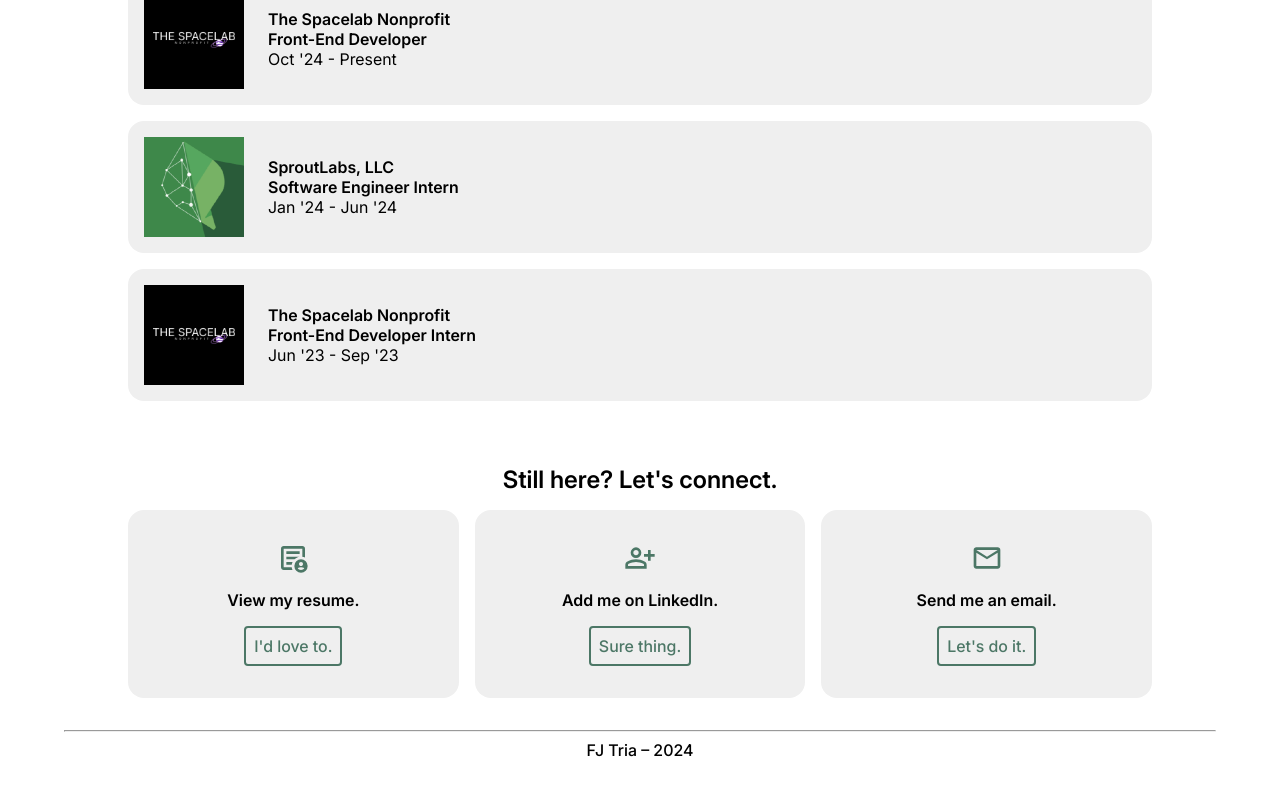
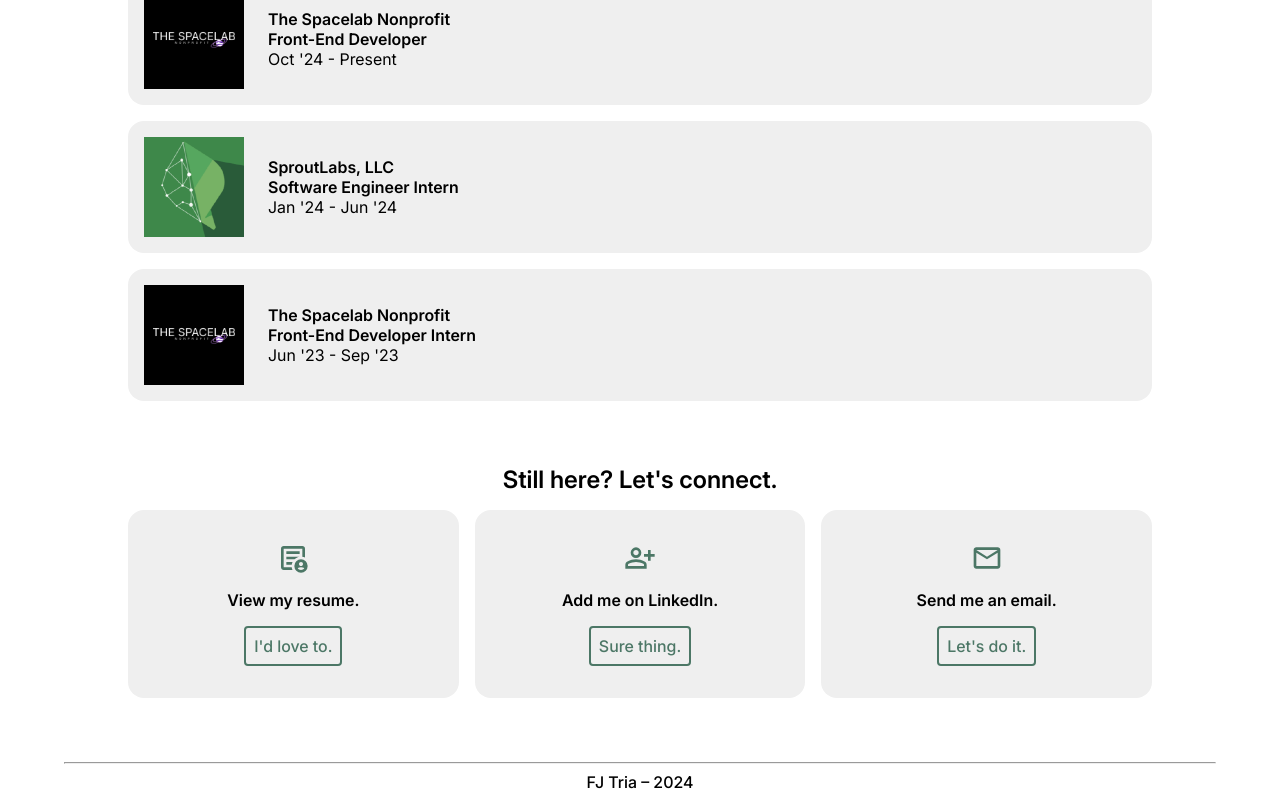
Before and after one commit to fjtria/fjtria.dev, a React (Vite) app: page / in a window 1280 px wide. Shown: the part 1542-2342 px from the top of the page. Before the commit the page ends 2310 px from the top, so only its background shows below. Built offline with nearby package versions, Linux system fonts and the light colour scheme; the HTML template or start-up script is replaced by a standard one.

Commit message:
Add padding to footer

```diff
--- a/src/styles/Footer.css
+++ b/src/styles/Footer.css
@@ -1,5 +1,5 @@
 #footer {
-    padding: 32px 64px 0 64px;
+    padding: 64px 64px 0 64px;
 
     p {
         padding: 8px 0;
```
